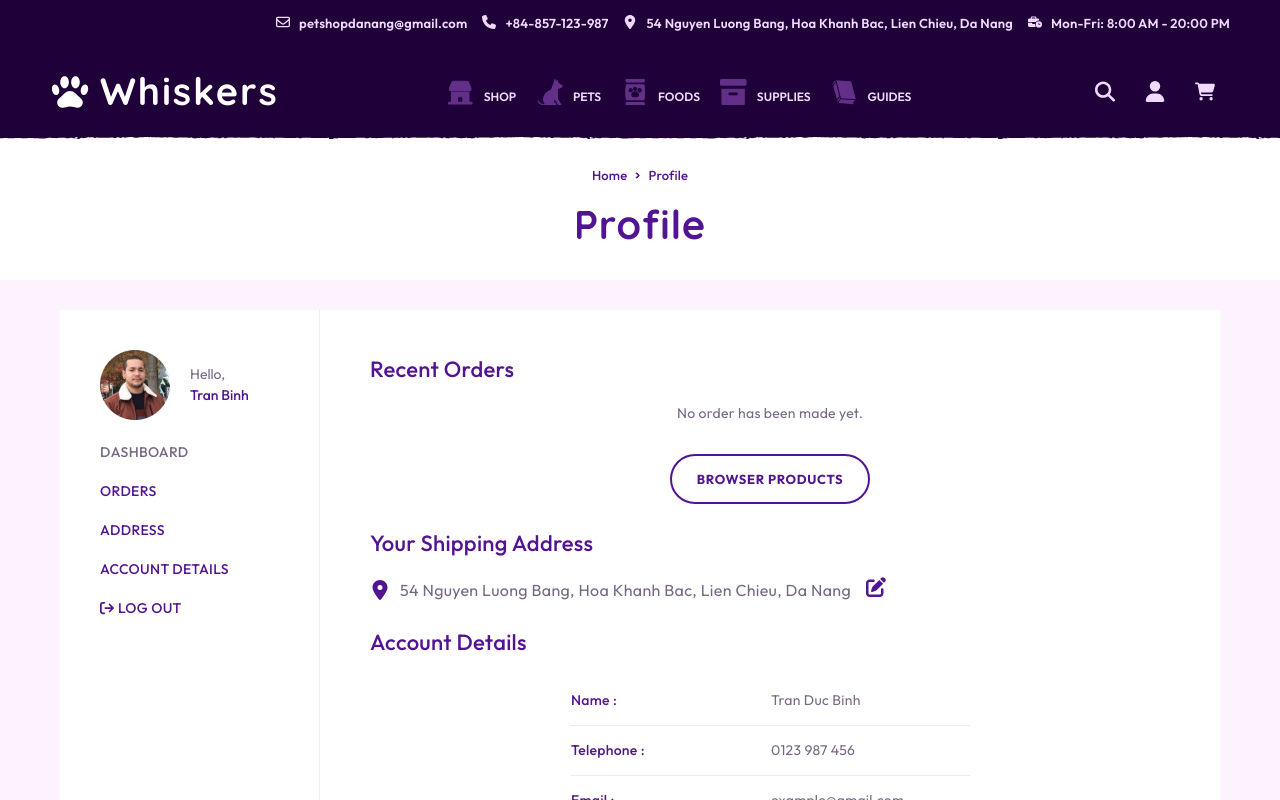
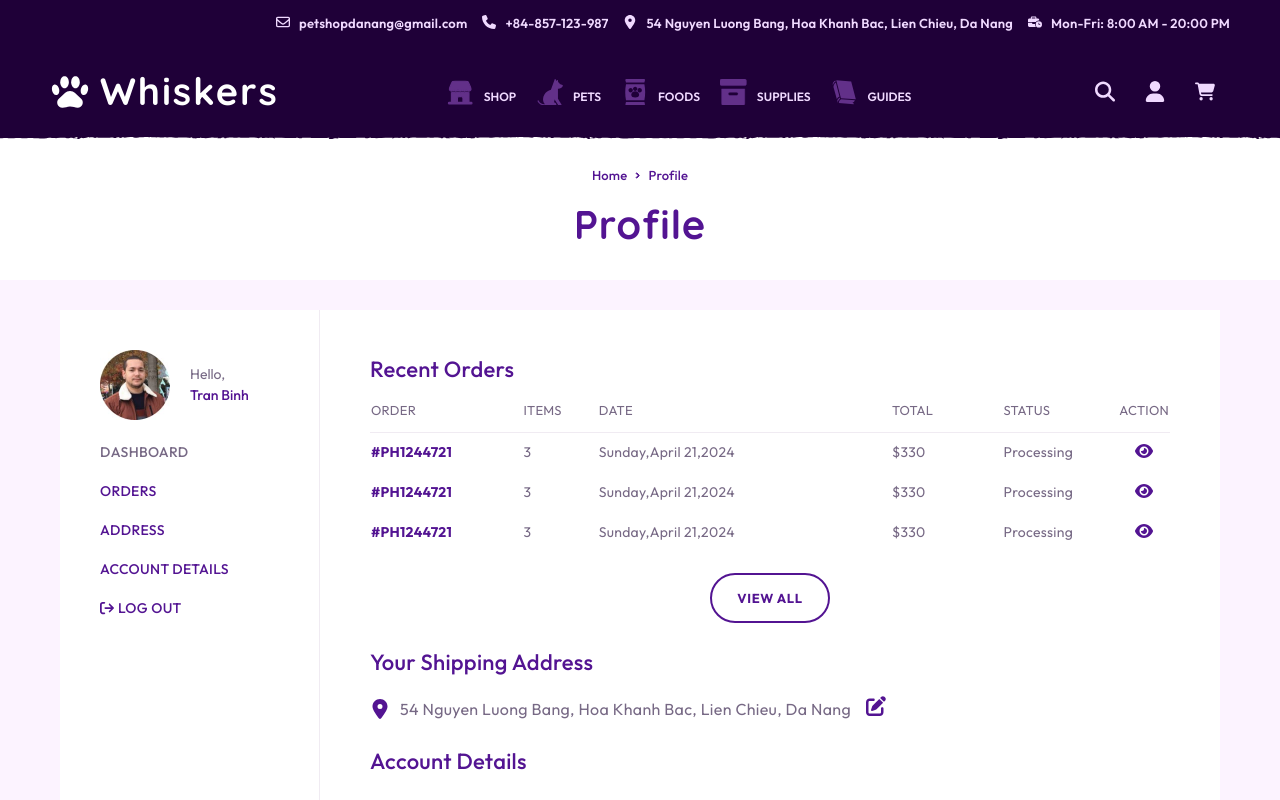
Before and after one commit to DucBinh1207/pet-shop, a Next.js app: page /profile in a window 1280 px wide. Shown: the top 800 px of the page. Built offline with nearby package versions, Linux system fonts and the light colour scheme.

Commit message:
fix:profile-ui

```diff
--- a/src/app/profile/_components/content-area.tsx
+++ b/src/app/profile/_components/content-area.tsx
@@ -63,7 +63,7 @@ export default function ContentArea({ section, setSection }: props) {
             </h2>
 
             {/*Set to true if there are recent orders; set to false if there are no recent orders.*/}
-            {false ? (
+            {true ? (
               <>
                 <table className="mt-[20px] w-full xxx-smallest-screen:block">
                   <thead className="w-full border-b border-solid border-light_gray_color_second xxx-smallest-screen:hidden">
--- a/src/app/profile/_components/order-section.tsx
+++ b/src/app/profile/_components/order-section.tsx
@@ -15,7 +15,25 @@ export default function OrderSection({
   const orderNum = orderList.length;
   const router = useRouter();
 
-  return orderNum !== 0 ? (
+  if (orderNum === 0) {
+    return (
+      <div className="flex flex-col gap-[20px]">
+        <h3 className="mb-[10px]">No order has been made yet.</h3>
+        <div>
+          <Button
+            variant={"primary"}
+            size="sm"
+            onClick={() => {
+              router.push("/");
+            }}
+          >
+            browser products
+          </Button>
+        </div>
+      </div>
+    );
+  } else {
+    return (
       <table className="mt-[20px] w-full xxx-smallest-screen:block">
         <thead className="w-full border-b border-solid border-light_gray_color_second xxx-smallest-screen:hidden">
           <tr className="w-full text-left text-[13px] uppercase leading-[1] tracking-[0.02em] text-text_color xxx-smallest-screen:block">
@@ -39,20 +57,6 @@ export default function OrderSection({
           <OrderCard RedirectOrderDetail={RedirectOrderDetail} />
         </tbody>
       </table>
-  ) : (
-    <div className="flex flex-col gap-[20px]">
-      <h3 className="mb-[10px]">No order has been made yet.</h3>
-      <div>
-        <Button
-          variant={"primary"}
-          size="sm"
-          onClick={() => {
-            router.push("/");
-          }}
-        >
-          browser products
-        </Button>
-      </div>
-    </div>
     );
   }
+}
```
Lines whose indentation alone changed are shown as unchanged.
